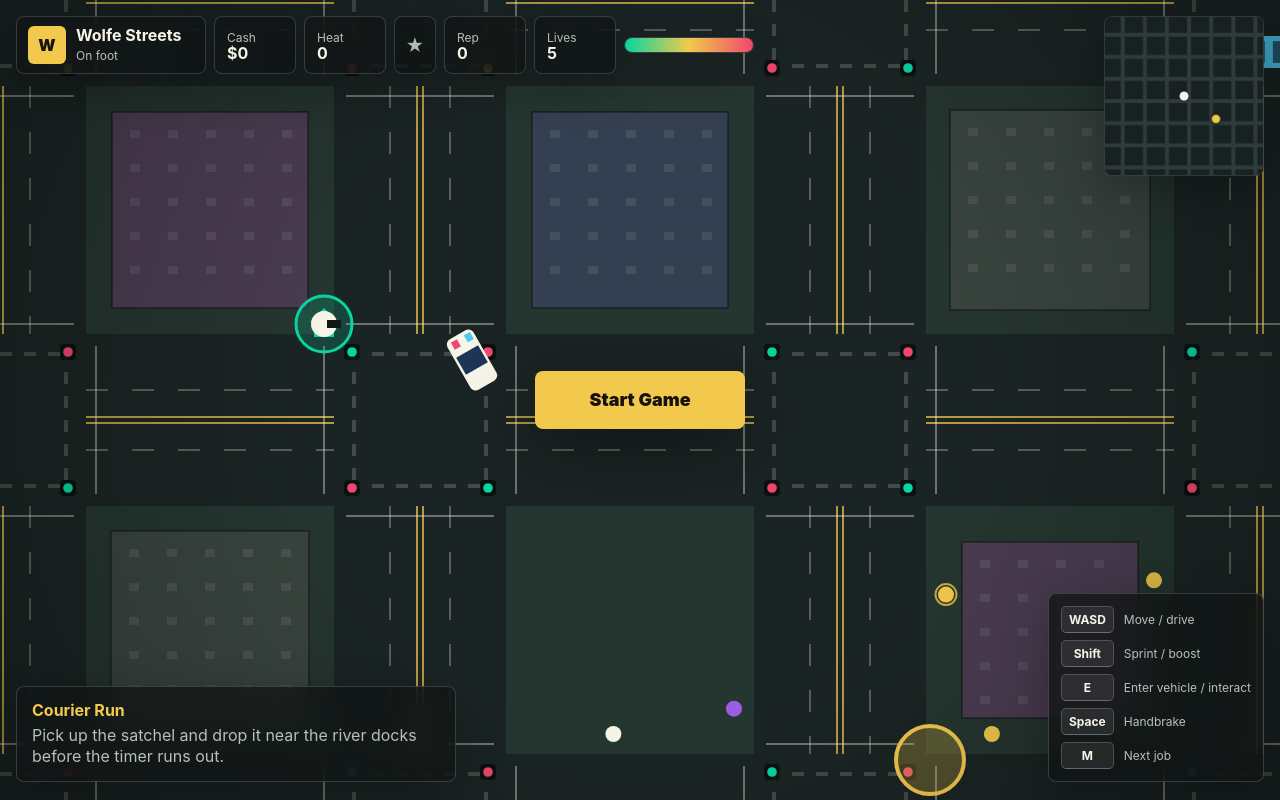
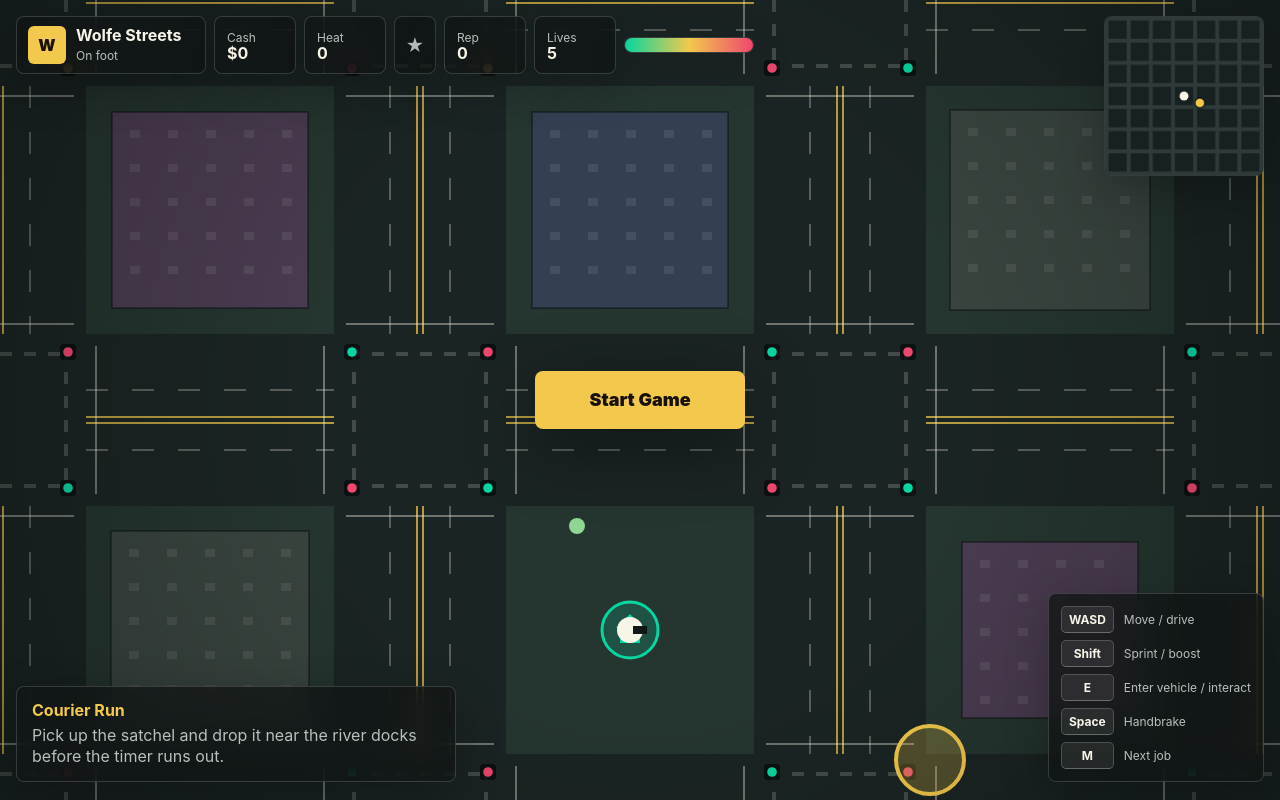
Before and after one commit to MilesDotson/wolfe-streets, a website with bundled scripts: page index.html in a window 1280 px wide. Built offline with nearby package versions, Linux system fonts and the light colour scheme.

Commit message:
Move home spawn inside block

```diff
--- a/index.html
+++ b/index.html
@@ -45,6 +45,6 @@
       <div id="toast"></div>
     </main>
 
-    <script type="module" src="src/game.js?v=law-system-2"></script>
+    <script type="module" src="src/game.js?v=home-block-1"></script>
   </body>
 </html>
--- a/src/game.js
+++ b/src/game.js
@@ -29,7 +29,7 @@ const SIGNAL_CYCLE = 18;
 const SIGNAL_YELLOW = 2.2;
 const STREAM_RADIUS = 1900;
 const MINIMAP_RANGE = 1500;
-const HOME = { x: 324, y: 324, name: "Wolfe House" };
+const HOME = { x: 630, y: 630, name: "Wolfe House" };
 const keys = new Set();
 const rand = mulberry32(8142026);
 const colors = ["#c84c3a", "#2d9cdb", "#f2c94c", "#8fd694", "#f7f4e8", "#9b5de5"];
```
